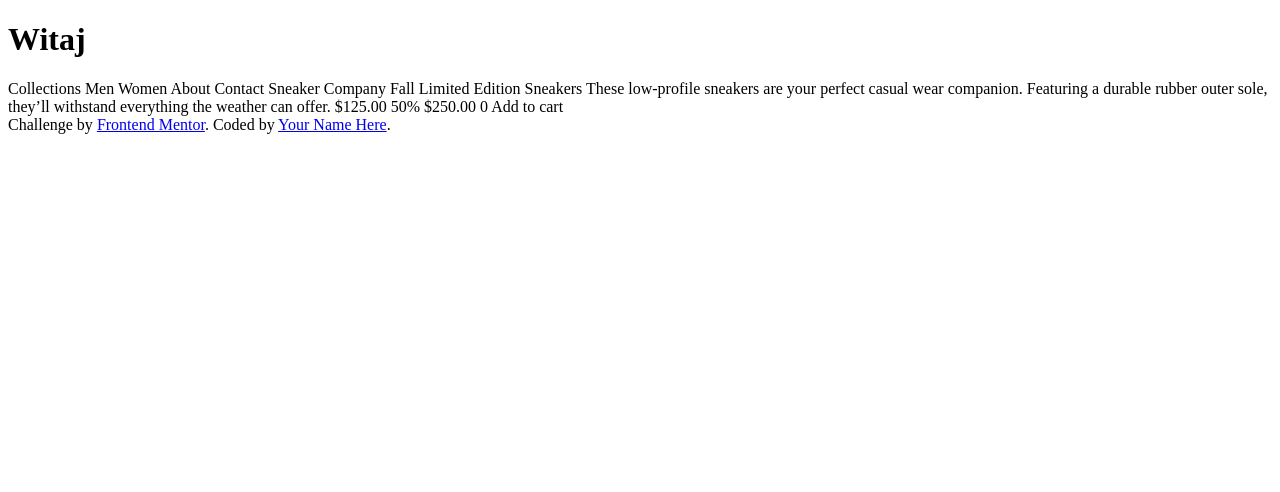
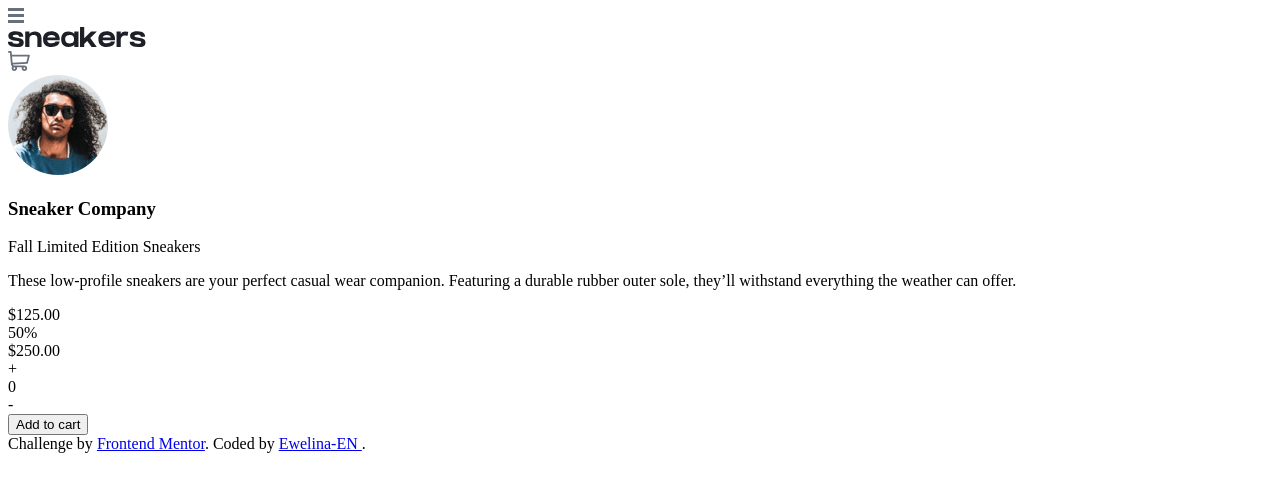
Before and after one commit to Ewelina-EN/ecommerce-product-page, a plain HTML site: page index.html in a window 1280 px wide. Drawn offline with Linux system fonts and the light colour scheme.

Commit message:
Added core html elements

```diff
--- a/index.html
+++ b/index.html
@@ -14,18 +14,63 @@
     <link rel="stylesheet" href="style.css" />
   </head>
   <body>
-    <h1>Witaj</h1>
-    Collections Men Women About Contact Sneaker Company Fall Limited Edition
-    Sneakers These low-profile sneakers are your perfect casual wear companion.
-    Featuring a durable rubber outer sole, they’ll withstand everything the
-    weather can offer. $125.00 50% $250.00 0 Add to cart
+    <main>
+      <header>
+        <!-- <nav class="menu">
+        <h2>sneakers</h2>
+        <ul>
+          <li><a href="#">Collections</a></li>
+          <li><a href="#">Men</a></li>
+          <li><a href="#">Women</a></li>
+          <li><a href="#">About</a></li>
+          <li><a href="#">Contact</a></li>
+        </ul>
+        <div><img /></div>
+        <img />
+      </nav> -->
+        <!-- mobile navigation -->
+        <div class="hamburger">
+          <img src="./images/icon-menu.svg" alt="menu icon" />
+        </div>
+        <img src="./images/logo.svg" alt="logo icon" />
+        <div class="cart_group">
+          <div>
+            <img src="./images/icon-cart.svg" />
+            <div class="cart_count"></div>
+          </div>
+          <img src="./images/image-avatar.png" alt="image avatar" />
+        </div>
+      </header>
+      <!-- gallery for mobile -->
+      <div></div>
 
-    <div class="attribution">
-      Challenge by
-      <a href="https://www.frontendmentor.io?ref=challenge" target="_blank"
-        >Frontend Mentor</a
-      >. Coded by <a href="#">Your Name Here</a>.
-    </div>
+      <!-- text section -->
+      <div>
+        <h3>Sneaker Company</h3>
+        <p>Fall Limited Edition Sneakers</p>
+        <p>
+          These low-profile sneakers are your perfect casual wear companion.
+          Featuring a durable rubber outer sole, they’ll withstand everything
+          the weather can offer.
+        </p>
+        <div>$125.00</div>
+        <div>50%</div>
+        <div>$250.00</div>
+        <div>
+          <div>+</div>
+          <div>0</div>
+          <div>-</div>
+          <button><img />Add to cart</button>
+        </div>
+      </div>
+
+      <footer class="attribution">
+        Challenge by
+        <a href="https://www.frontendmentor.io?ref=challenge" target="_blank"
+          >Frontend Mentor</a
+        >. Coded by <a href="https://github.com/Ewelina-EN">Ewelina-EN </a>.
+      </footer>
+    </main>
     <script src="script.js"></script>
   </body>
 </html>
```
